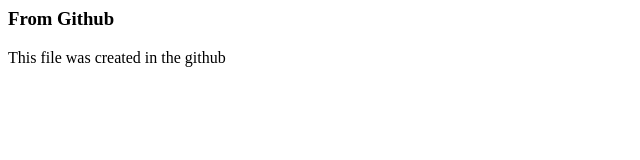
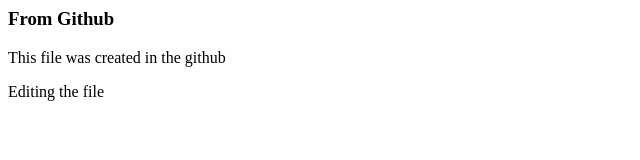
Before and after one commit to DeveshGautam2000/jetkins, a plain HTML site: page index.html in a window 1280 px wide. Shown: the whole page, without its empty margins (0-640 px from the left). Drawn offline with Linux system fonts and the light colour scheme.

Commit message:
Update index.html

```diff
--- a/index.html
+++ b/index.html
@@ -4,4 +4,5 @@
   </head>
   <h3>From Github</h3>
   <p>This file was created in the github</p>
+  <p>Editing the file</p>
 </html>
```
